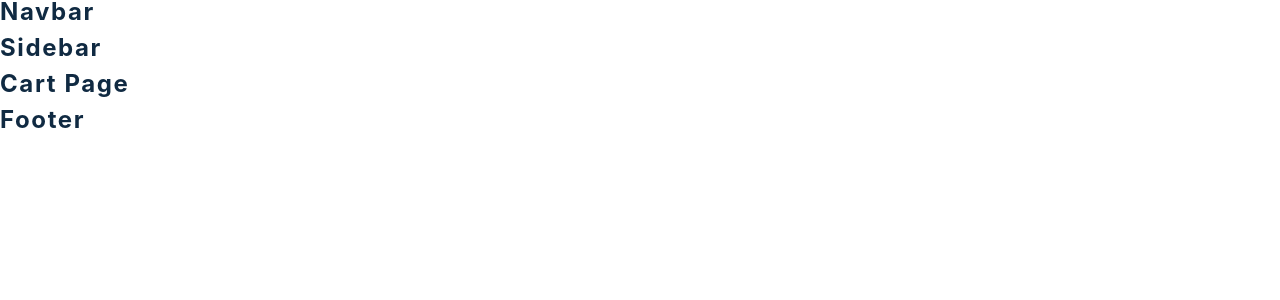
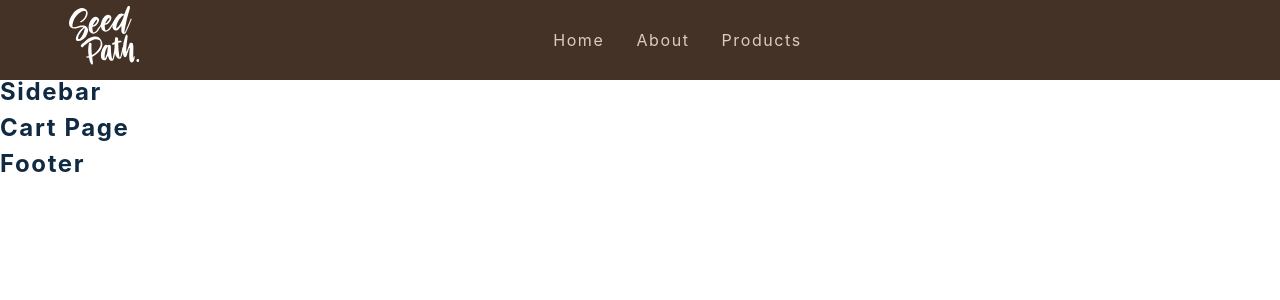
Before and after one commit to stevepetebruce/React-Store, a React (Create React App) app: page /cart in a window 1280 px wide. Shown: the top 300 px of the page. Built offline with nearby package versions, Linux system fonts and the light colour scheme.

Commit message:
Set up basic navbar

```diff
--- a/src/components/Navbar.js
+++ b/src/components/Navbar.js
@@ -9,7 +9,30 @@
 import { useUserContext } from '../context/user_context';
 
 const Nav = () => {
-  return <h4>navbar</h4>;
+  return (
+    <NavContainer>
+      <div className="nav-center">
+        <div className="nav-header">
+          <Link to="/">
+            <img src={logo} alt="Logo" />
+          </Link>
+          <button type="button" className="nav-toggle">
+            <FaBars />
+          </button>
+        </div>
+        <ul className="nav-links">
+          {links.map((link) => {
+            const { id, text, url } = link;
+            return (
+              <li key="id">
+                <Link to={url}>{text}</Link>
+              </li>
+            );
+          })}
+        </ul>
+      </div>
+    </NavContainer>
+  );
 };
 
 const NavContainer = styled.nav`
@@ -17,6 +40,7 @@
   display: flex;
   align-items: center;
   justify-content: center;
+  background-color: var(--clr-primary-1);
 
   .nav-center {
     width: 90vw;
@@ -28,14 +52,14 @@
     align-items: center;
     justify-content: space-between;
     img {
-      width: 175px;
-      margin-left: -15px;
+      width: 70px;
+      margin-left: 5px;
     }
   }
   .nav-toggle {
     background: transparent;
     border: transparent;
-    color: var(--clr-primary-5);
+    color: var(--clr-primary-9);
     cursor: pointer;
     svg {
       font-size: 2rem;
@@ -63,7 +87,7 @@
         margin: 0 0.5rem;
       }
       a {
-        color: var(--clr-grey-3);
+        color: var(--clr-primary-9);
         font-size: 1rem;
         text-transform: capitalize;
         letter-spacing: var(--spacing);
```
